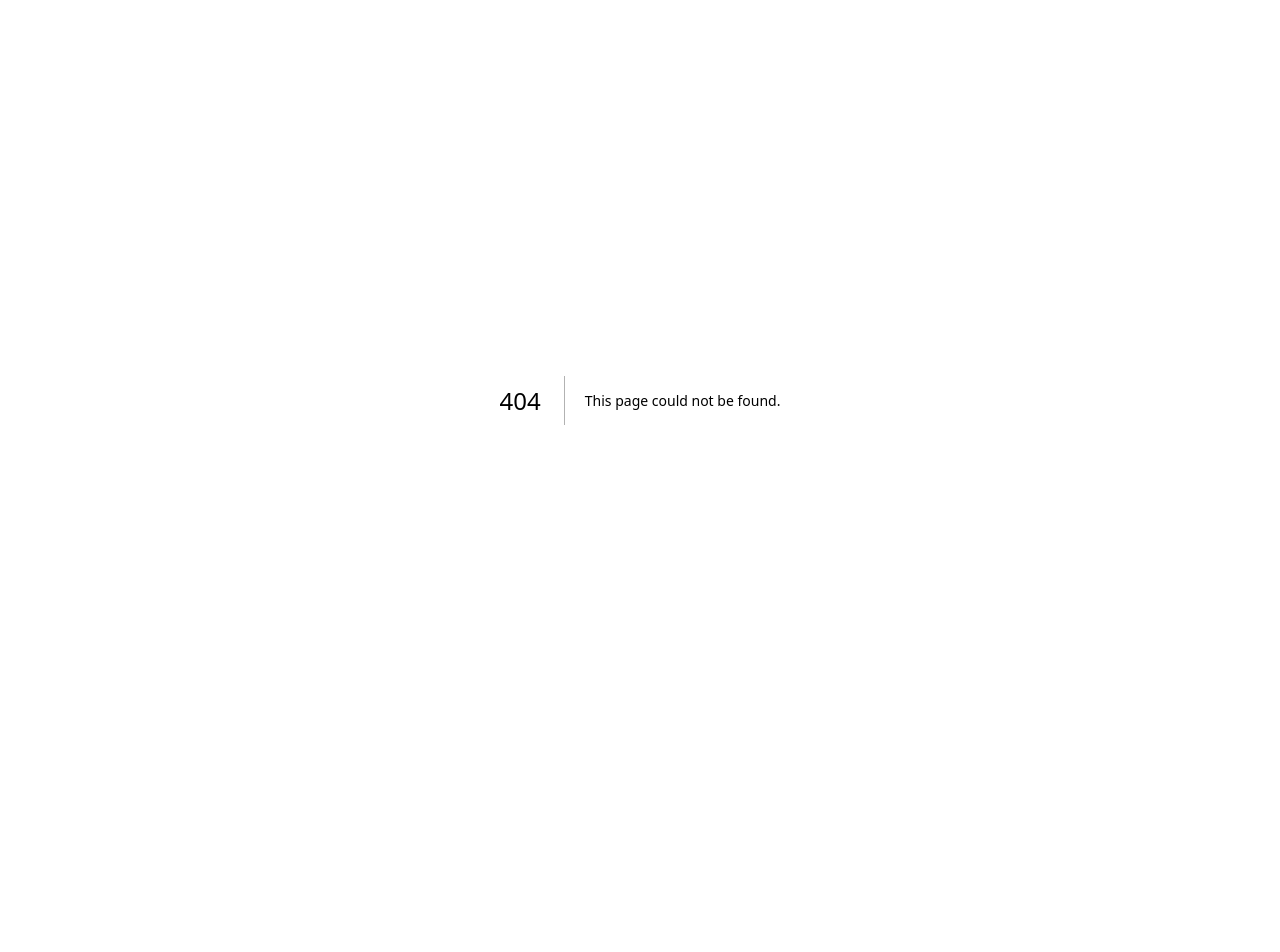
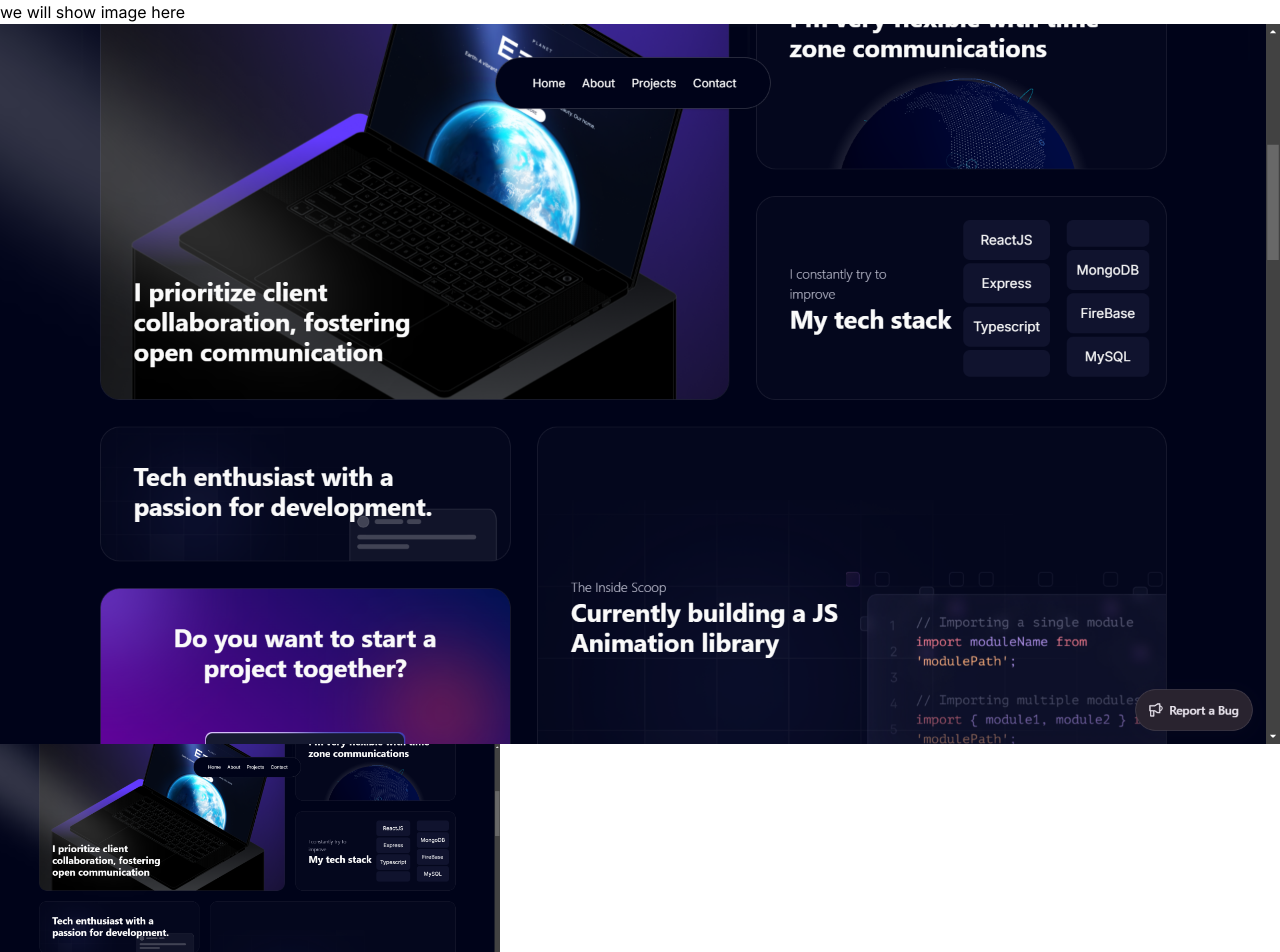
Before and after one commit to AmruthLP12/todo-next, a Next.js app: page /images in a window 1280 px wide. Before the commit this address had no page. Shown: the top 952 px of the page. Before the commit the page ends 800 px from the top, so only its background shows below. Built offline with nearby package versions, Linux system fonts and the light colour scheme.

Commit message:
Image Optimization in Next.js

```diff
--- /dev/null
+++ b/app/images/page.js
@@ -0,0 +1,15 @@
+import React from 'react'
+import portfolio from "@/assets/portfolio.png"
+import Image from 'next/image'
+
+const page = () => {
+  return (
+    <div>
+        we will show image here
+        <Image src={portfolio} alt='portfolio' />
+        <Image src={portfolio} alt='portfolio' width={500} />
+    </div>
+  )
+}
+
+export default page
```
Also changed, not shown: assets/portfolio.png (added).
